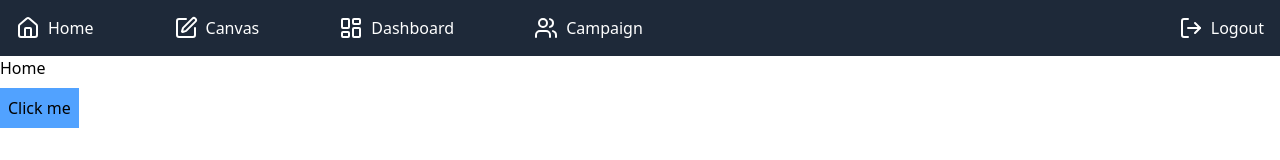
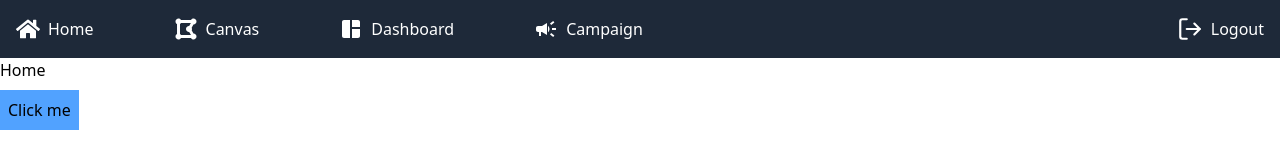
Before and after one commit to Datathon-2025/Datathon25, a React (Vite) app: page / in a window 1280 px wide. Shown: the top 160 px of the page. Built offline with nearby package versions, Linux system fonts and the light colour scheme.

Commit message:
icons changed

```diff
--- a/src/components/Navbar.jsx
+++ b/src/components/Navbar.jsx
@@ -1,29 +1,33 @@
 import { Link } from "react-router-dom";
-import { LayoutDashboard, SquarePen, House, Users, LogOut } from "lucide-react";
+import { MdSpaceDashboard } from "react-icons/md";
+import { FaDrawPolygon } from "react-icons/fa6";
+import { FaHome } from "react-icons/fa";
+import { MdCampaign } from "react-icons/md";
+import { FiLogOut } from "react-icons/fi";
 
 export default function Navbar() {
   return (
     <nav className="flex justify-between bg-gray-800 p-4">
       <div className="flex gap-16 space-x-4">
         <Link to="/" className="text-white flex items-center space-x-2">
-          <House size="24" color="white" />
+          <FaHome size="24" color="white" />
           <span>Home</span>
         </Link>
         <Link to="/canvas" className="text-white flex items-center space-x-2">
-          <SquarePen size="24" color="white" />
+          <FaDrawPolygon size="24" color="white" />
           <span>Canvas</span>
         </Link>
         <Link to="/dashboard" className="text-white flex items-center space-x-2">
-          <LayoutDashboard size="24" color="white" />
+          <MdSpaceDashboard size="24" color="white" />
           <span>Dashboard</span>
         </Link>
         <Link to="/campaign" className="text-white flex items-center space-x-2">
-          <Users size="24" color="white" />
+          <MdCampaign size="24" color="white" />
           <span>Campaign</span>
         </Link>
       </div>
       <Link to="/logout" className="text-white flex items-center space-x-2">
-        <LogOut size="24" color="white" />
+        <FiLogOut size="26" color="white" />
         <span>Logout</span>
       </Link>
     </nav>
```
